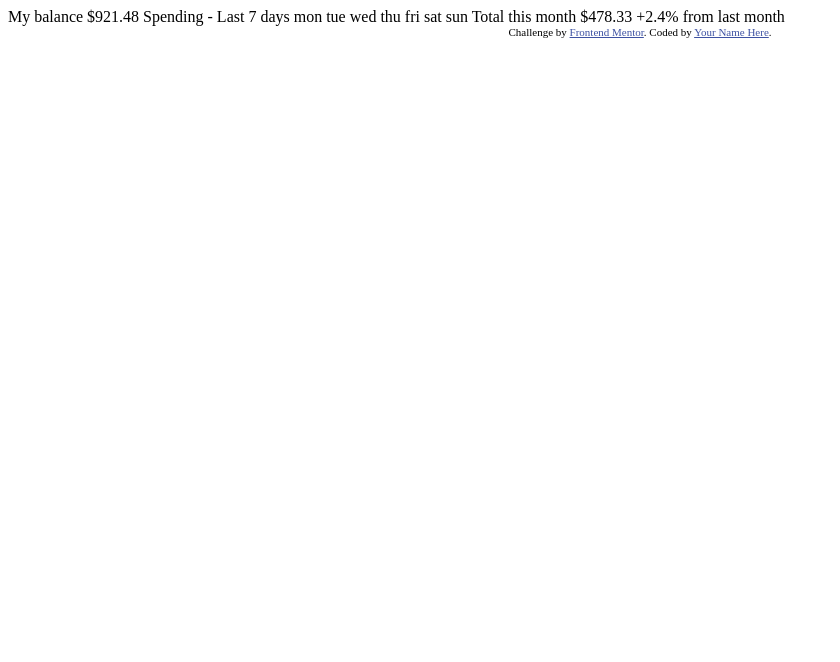
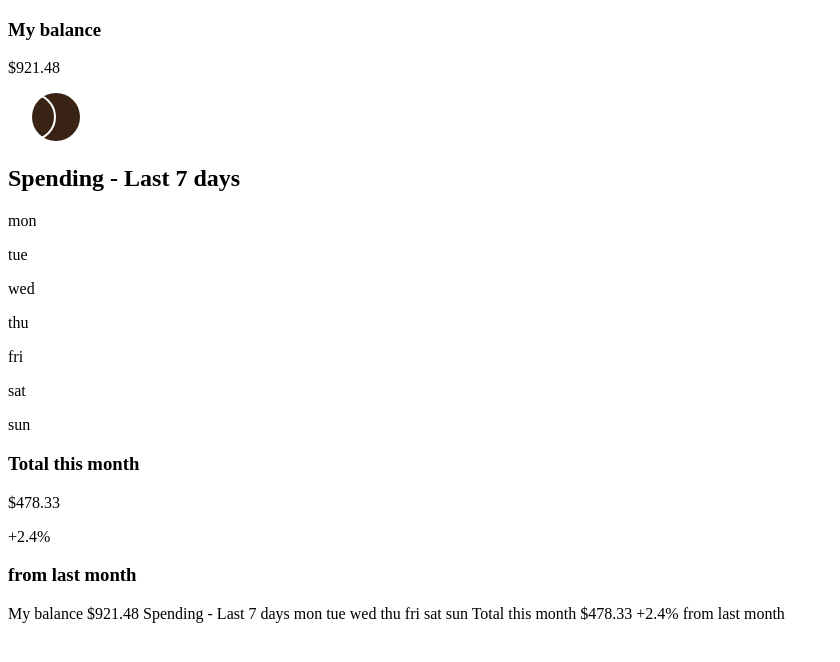
Before and after one commit to rawrisotto/expenses-chart-component-main, a plain HTML site: page index.html in a window 1280 px wide. Shown: the whole page, without its empty margins (0-840 px from the left). Drawn offline with Linux system fonts and the light colour scheme.

Commit message:
feat: Added skeleton

```diff
--- a/index.html
+++ b/index.html
@@ -1,43 +1,60 @@
 <!DOCTYPE html>
 <html lang="en">
-<head>
-  <meta charset="UTF-8">
-  <meta name="viewport" content="width=device-width, initial-scale=1.0"> <!-- displays site properly based on user's device -->
+  <head>
+    <meta charset="UTF-8" />
+    <meta name="viewport" content="width=device-width, initial-scale=1.0" />
+    <link
+      rel="icon"
+      type="image/png"
+      sizes="32x32"
+      href="./images/favicon-32x32.png"
+    />
+    <title>Frontend Mentor | Expenses chart component</title>
+  </head>
+  <body>
+    <main>
+      <!-- Balance Section -->
+      <section class="balance-section">
+        <!-- Balance Wrapper -->
+        <div class="balance-wrapper">
+          <h3 class="title-h3">My balance</h3>
+          <p class="balance-p">$921.48</p>
+        </div>
 
-  <link rel="icon" type="image/png" sizes="32x32" href="./images/favicon-32x32.png">
+        <!-- Logo -->
+        <img src="./images/logo.svg" alt="Logo" />
+      </section>
 
-  <title>Frontend Mentor | Expenses chart component</title>
+      <!-- Spending Section -->
+      <section class="spending-section">
+        <h2 class="title-h2">Spending - Last 7 days</h2>
 
-  <!-- Feel free to remove these styles or customise in your own stylesheet 👍 -->
-  <style>
-    .attribution { font-size: 11px; text-align: center; }
-    .attribution a { color: hsl(228, 45%, 44%); }
-  </style>
-</head>
-<body>
+        <!-- Chart -->
+        <div class="char-wrapper">
+          <p class="chart" id="monday">mon</p>
+          <p class="chart" id="tuesday">tue</p>
+          <p class="chart" id="wednesday">wed</p>
+          <p class="chart" id="thursday">thu</p>
+          <p class="chart" id="friday">fri</p>
+          <p class="chart" id="saturday">sat</p>
+          <p class="chart" id="sunday">sun</p>
+        </div>
 
-  My balance
-  $921.48
+        <!-- Total -->
+        <div class="results">
+          <div class="total-wrapper">
+            <h3 class="title-h3">Total this month</h3>
+            <p class="total-p">$478.33</p>
+          </div>
+          <div class="difference-wrapper">
+            <p class="difference-p">+2.4%</p>
+            <h3 class="title-h3">from last month</h3>
+          </div>
+        </div>
+      </section>
+    </main>
 
-  Spending - Last 7 days
-
-  mon
-  tue
-  wed
-  thu
-  fri
-  sat
-  sun
-
-  Total this month
-  $478.33
-
-  +2.4%
-  from last month
-
-  <div class="attribution">
-    Challenge by <a href="https://www.frontendmentor.io?ref=challenge" target="_blank">Frontend Mentor</a>.
-    Coded by <a href="#">Your Name Here</a>.
-  </div>
-</body>
+    My balance $921.48 Spending - Last 7 days mon tue wed thu fri sat sun Total
+    this month $478.33 +2.4% from last month
+  </body>
 </html>
```
